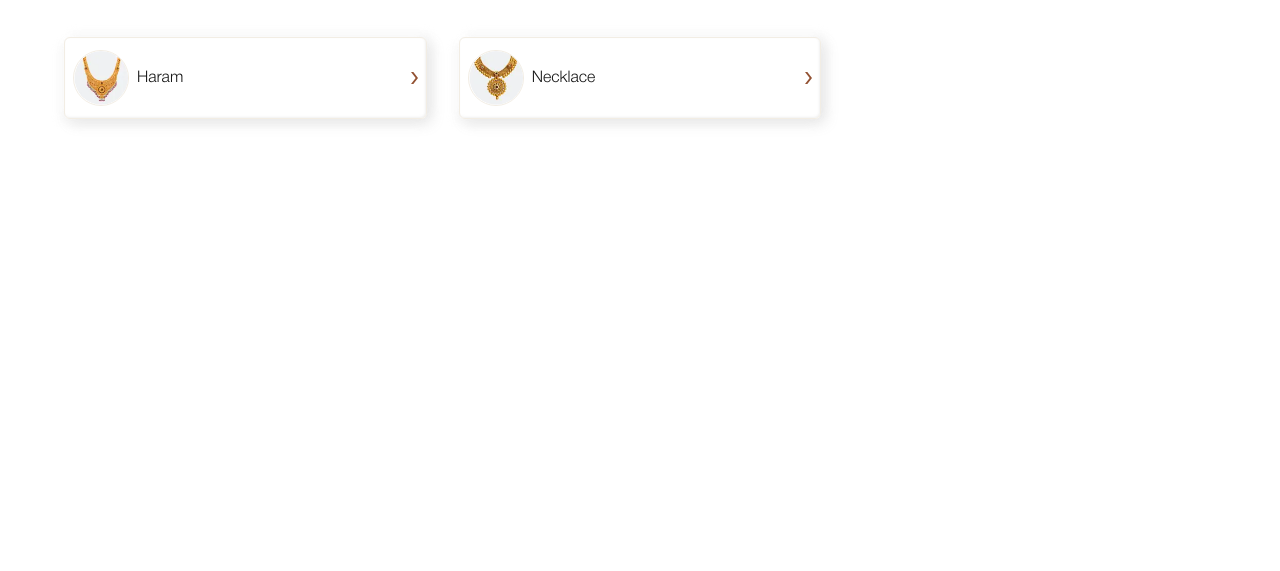
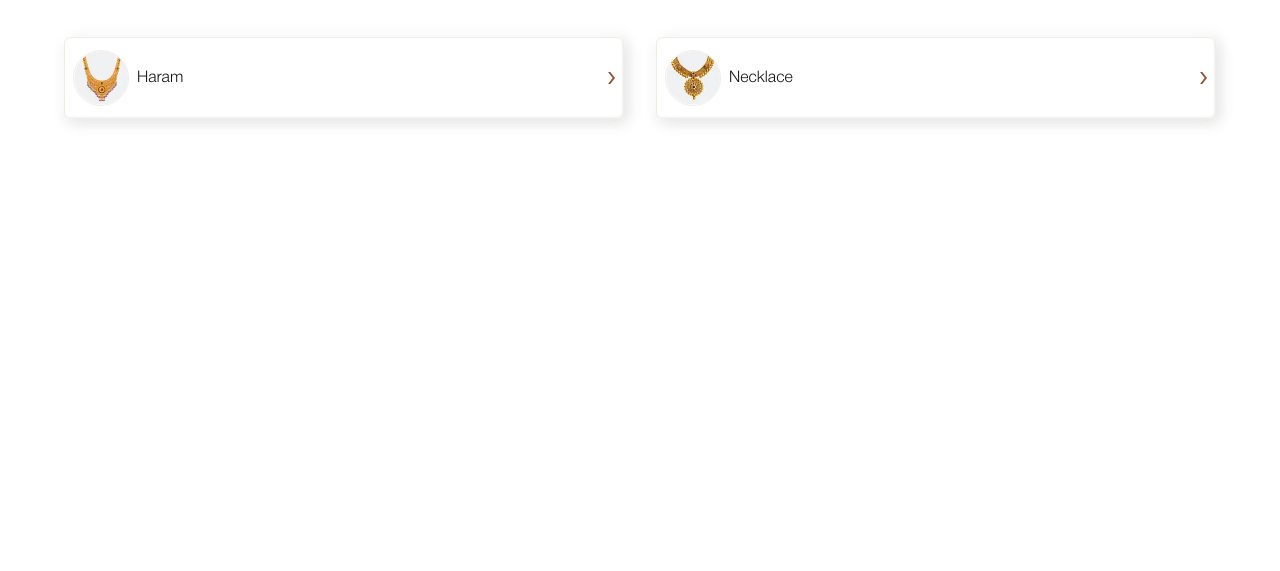
Before and after one commit to ravikiran8844/endless-eye-tailwind, a website: page categories.html in a window 1280 px wide. Shown: the part 152-723 px from the top of the page. Drawn offline with nearby package versions, Linux system fonts and the light colour scheme.

Commit message:
updated code

```diff
--- a/categories.html
+++ b/categories.html
@@ -52,7 +52,7 @@
         <div class="px-4 py-4 lg:py-8 sm:px-6 md:px-8 lg:px-12 xl:px-16 max-w-7xl mx-auto">
             <div class="copperplate text-lg lg:text-xl font-medium text-center">Categories</div>
 
-            <div class="grid min-[380px]:grid-cols-2 xl:grid-cols-3 gap-4 sm:gap-6 lg:gap-8 mt-6 lg:mt-10">
+            <div class="grid grid-cols-1 sm:grid-cols-2 gap-4 sm:gap-6 lg:gap-8 mt-6 lg:mt-10">
                     <a href="haram.html" class="custom-shadow rounded-md border border-[#F2EDE4] px-2 py-3 flex justify-between items-center">
                         <div class="flex gap-2 items-center">
                             <img width="100" height="100" class="border border-[#F2EDE4] aspect-square size-12 lg:size-14 rounded-full" src="assets/images/haram.webp" alt="">
```
Also changed, not shown: assets/css/output.css.
